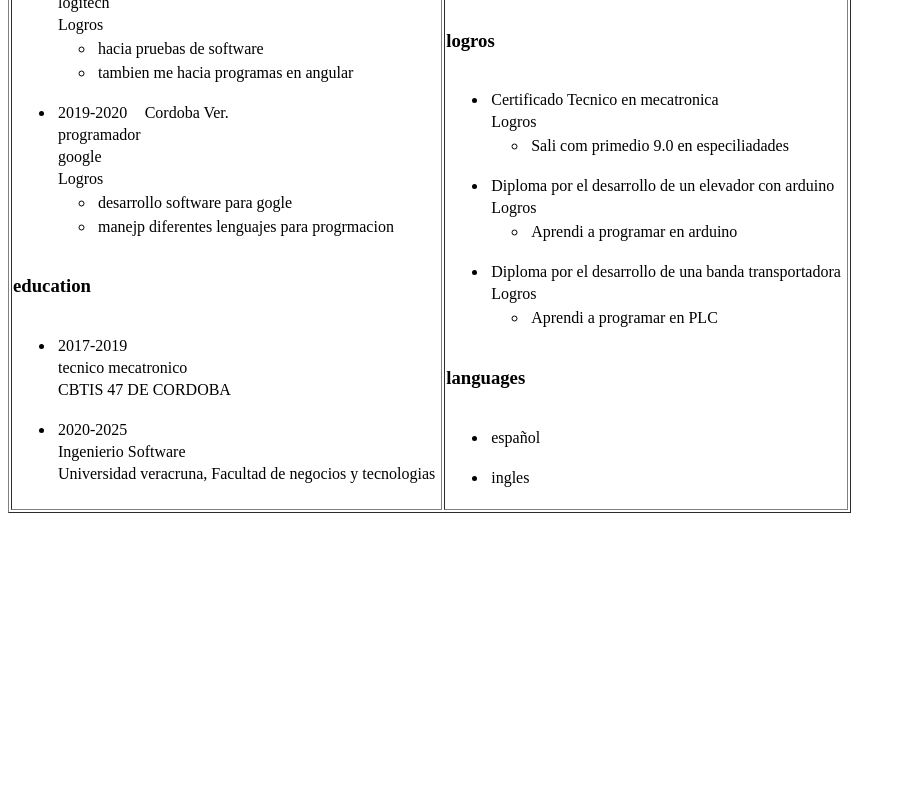
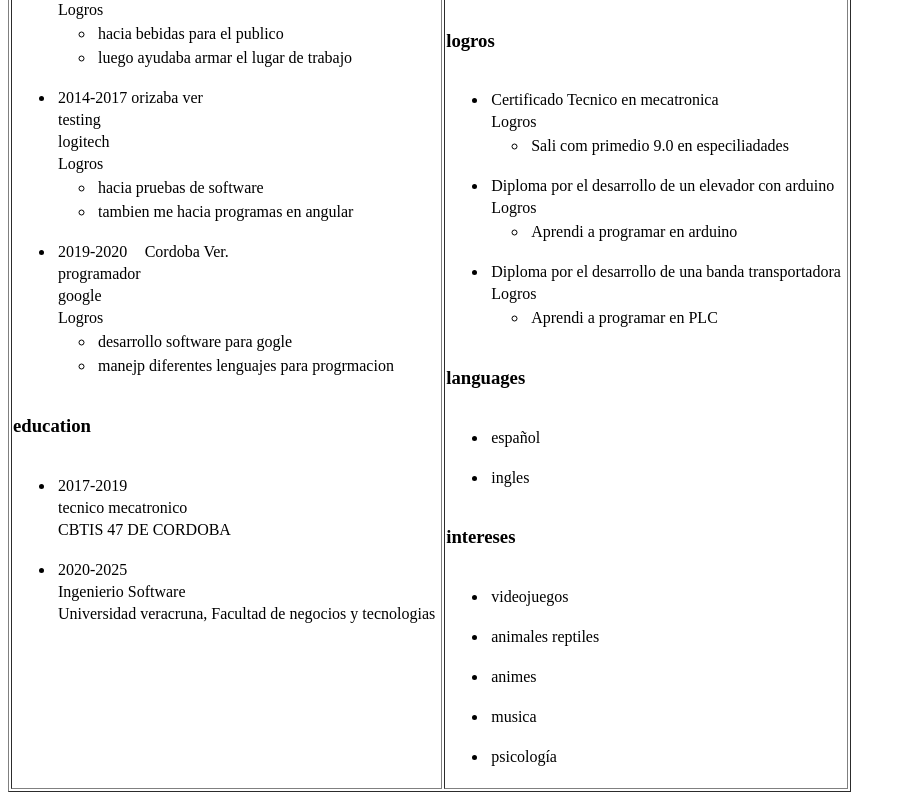
Before and after one commit to EmilianoTorres123/EmilianoTorres123.github.io, an Angular app: page / in a window 1280 px wide. Shown: the part 451-1251 px from the top of the page, without its empty margins (0-906 px from the left). Before the commit the page ends 972 px from the top, so only its background shows below. Built offline with nearby package versions, Linux system fonts and the light colour scheme.

Commit message:
create intereses #17

```diff
--- a/src/app/app.component.html
+++ b/src/app/app.component.html
@@ -13,6 +13,7 @@
       <app-skill></app-skill>
       <app-logros></app-logros>
       <app-languages></app-languages>
+      <app-intereses></app-intereses>
      </td>
      </tr>
   </table>
--- a/src/app/app.module.ts
+++ b/src/app/app.module.ts
@@ -9,6 +9,7 @@ import { EducationComponent } from './education/education.component';
 import { SkillComponent } from './skill/skill.component';
 import { LogrosComponent } from './logros/logros.component';
 import { LanguagesComponent } from './languages/languages.component';
+import { InteresesComponent } from './intereses/intereses.component';
 
 @NgModule({
   declarations: [
@@ -18,7 +19,8 @@ import { LanguagesComponent } from './languages/languages.component';
     EducationComponent,
     SkillComponent,
     LogrosComponent,
-    LanguagesComponent
+    LanguagesComponent,
+    InteresesComponent
   ],
   imports: [
     BrowserModule,
--- /dev/null
+++ b/src/app/intereses/intereses.component.html
@@ -0,0 +1,12 @@
+<h3>intereses </h3>
+<table border="0">
+    <ul *ngFor="let inter of intereses">
+        <li>
+            <tr>
+                <td>{{inter.interese}}</td>
+            </tr>
+
+        </li>
+    </ul>
+
+</table>
--- /dev/null
+++ b/src/app/intereses/intereses.component.ts
@@ -0,0 +1,35 @@
+import { Component, OnInit } from '@angular/core';
+
+@Component({
+  selector: 'app-intereses',
+  templateUrl: './intereses.component.html',
+  styleUrls: ['./intereses.component.css']
+})
+export class InteresesComponent implements OnInit {
+  intereses : Array<any> = [];
+  constructor() { }
+
+  ngOnInit(): void {
+    let inte = {
+      interese: "videojuegos",
+  };
+    let inte1 = {
+      interese: "animales reptiles",
+  };
+    let inte2 = {
+      interese: "animes",
+  };
+    let inte3 = {
+      interese: "musica",
+  };
+    let inte4 = {
+      interese: "psicología",
+};
+this.intereses.push(inte);
+this.intereses.push(inte1);
+this.intereses.push(inte2);
+this.intereses.push(inte3);
+this.intereses.push(inte4);
+  }
+
+}
```
Also changed, not shown: src/app/intereses/intereses.component.css (added), 1 other file (tests, documents, lock files or other folders).
